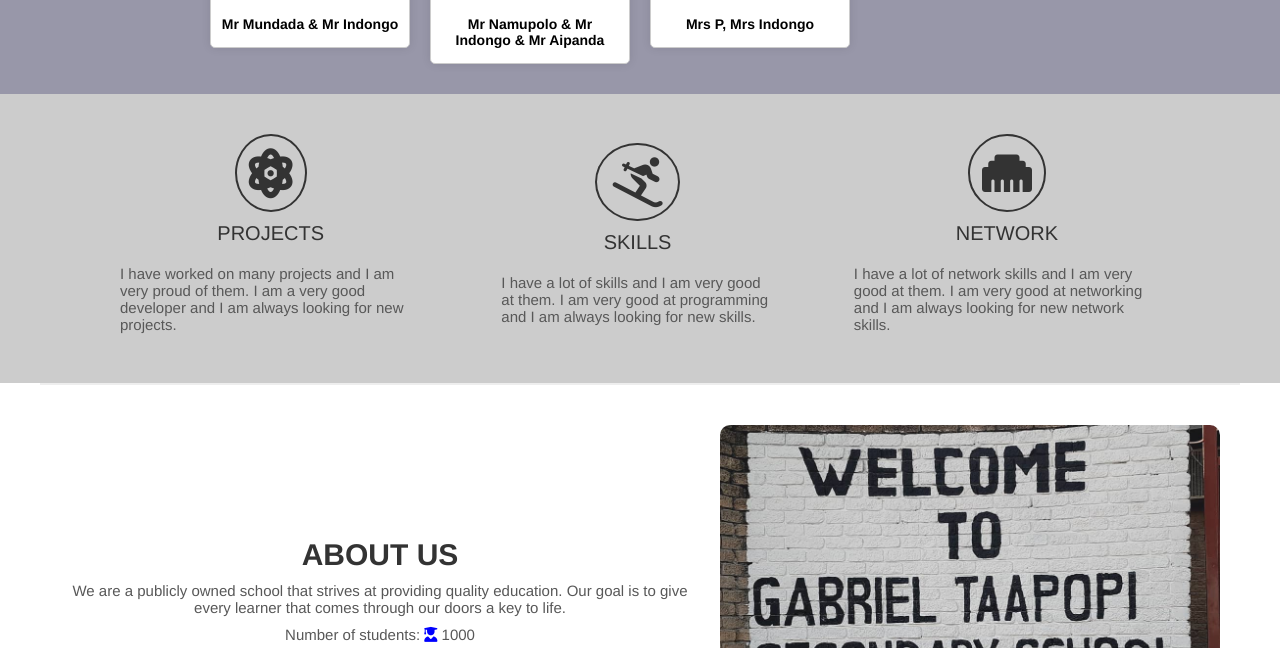
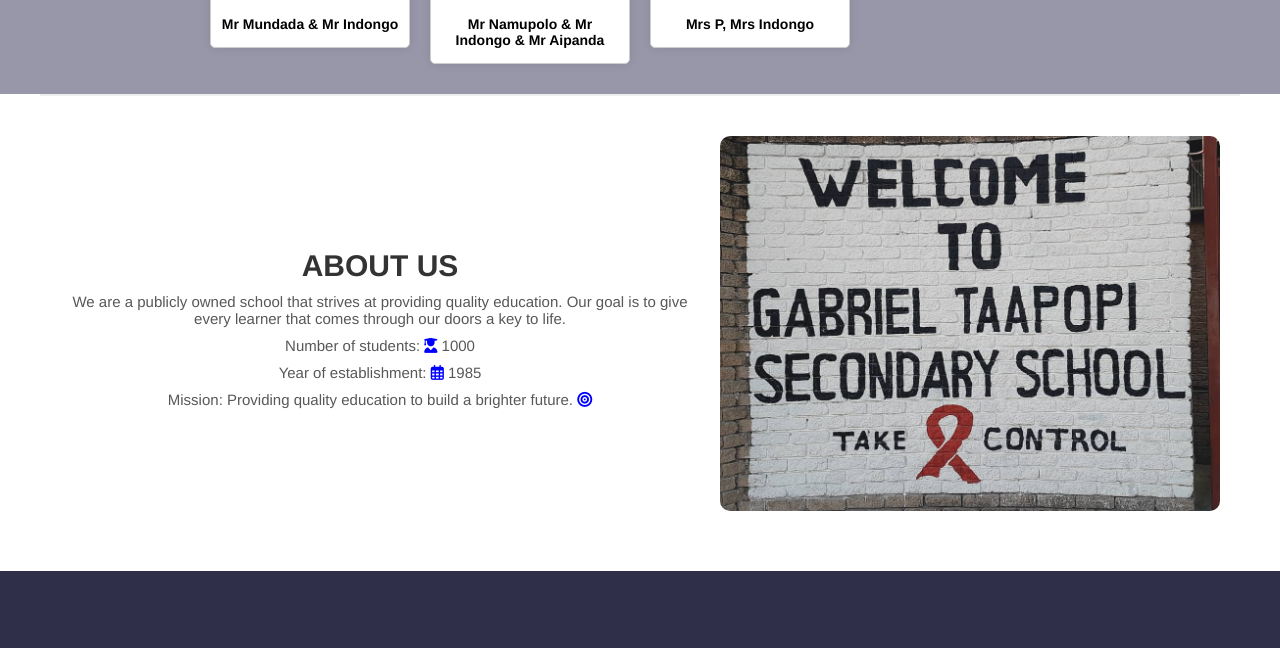
Before and after one commit to adolfzcoder/gabrieltaapopiss, a plain HTML site: page index.html in a window 1280 px wide. Shown: the part 2121-2769 px from the top of the page. Drawn offline with Linux system fonts and the light colour scheme.

Commit message:
removed the skills and about me section

```diff
--- a/index.html
+++ b/index.html
@@ -891,7 +891,7 @@ function nextSlide(){
 
 
 
-<div class="achievements">
+<!-- <div class="achievements">
   <div class="work">
     <i class="fas fa-atom"></i>
     <p class="work-heading">Projects</p>
@@ -908,7 +908,7 @@ function nextSlide(){
     <p class="work-text">I have a lot of network skills and I am very good at them. I am very good at networking and I am always looking for new network skills.</p>
   </div>
 </div>
-
+ -->
 <div class="about-me">
   <div class="about-me-text">
     <h2>About Us</h2>
```
